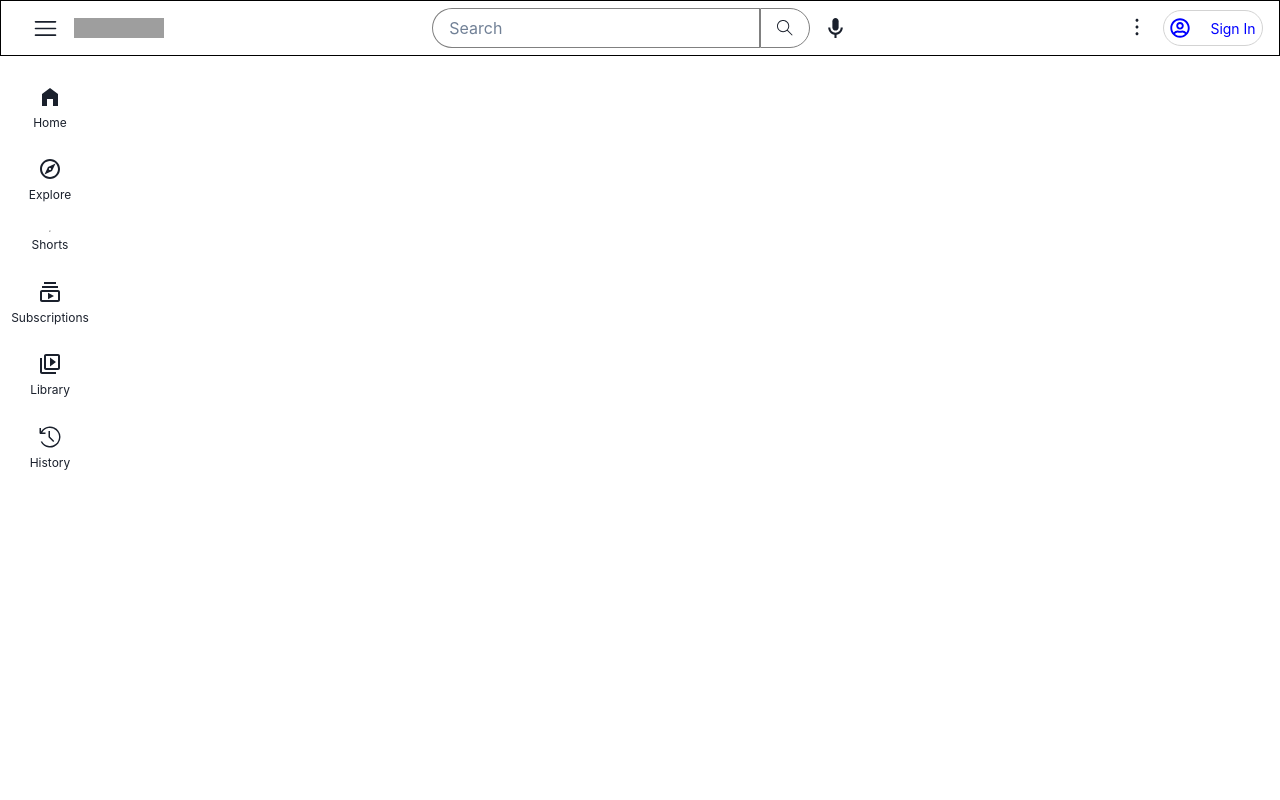
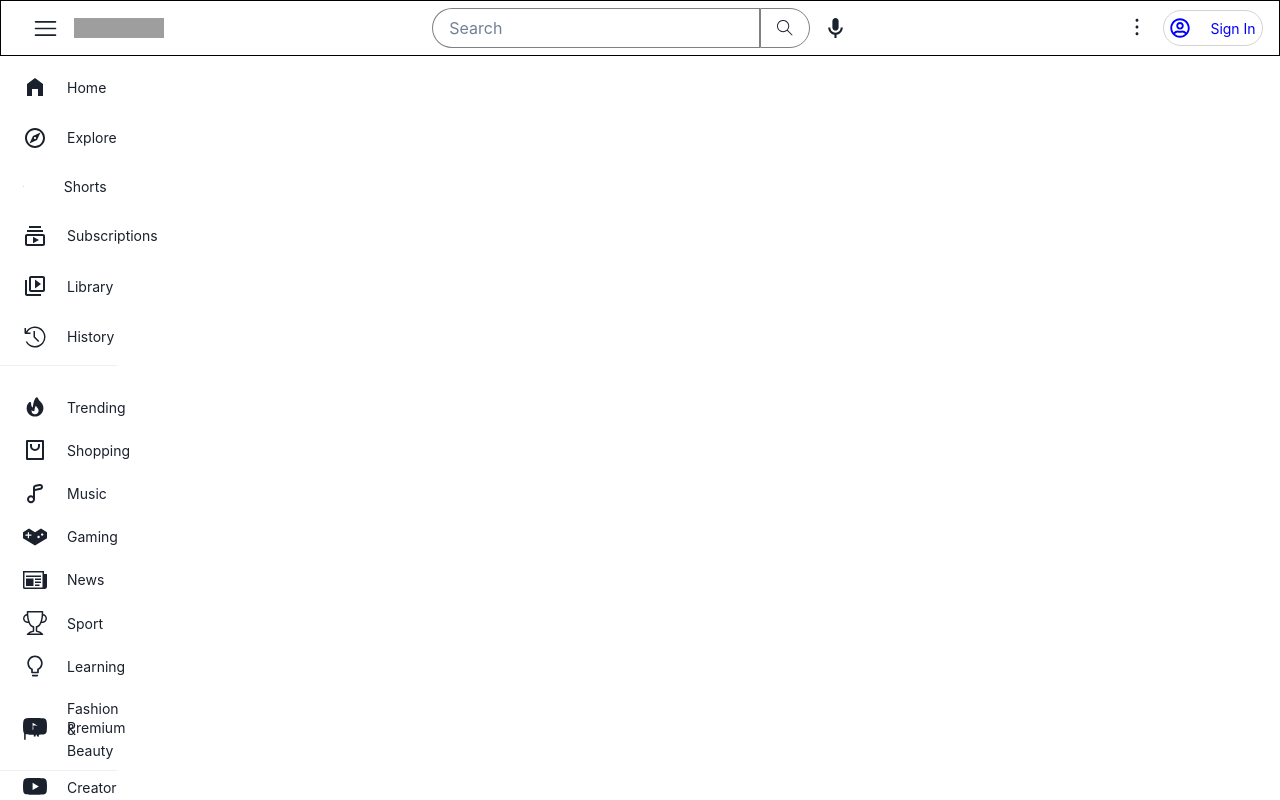
Before and after one commit to guptaanshik1/youtube-clone, a React (Vite) app: page / in a window 1280 px wide. Both pictures are taken after a click on the icon 45 px from the left and 28 px from the top of the page. Shown: the top 800 px of the page. Built offline with nearby package versions, Linux system fonts and the light colour scheme; grey boxes are pictures that could not be loaded.

Commit message:
completed the icons on sidebar

```diff
--- a/src/components/Icon.tsx
+++ b/src/components/Icon.tsx
@@ -6,6 +6,14 @@
   MdOutlineVideoLibrary,
 } from "react-icons/md";
 import { VscHistory } from "react-icons/vsc";
+import { HiFire } from "react-icons/hi";
+import { RiShoppingBag2Line } from "react-icons/ri";
+import { CgMusicNote } from "react-icons/cg";
+import { SiYoutubegaming } from "react-icons/si";
+import { ImNewspaper } from "react-icons/im";
+import { BsTrophy, BsYoutube } from "react-icons/bs";
+import { AiOutlineBulb } from "react-icons/ai";
+import { GiClothesline } from "react-icons/gi";
 import YtShortsIcon from "../icons/YtShortsIcon";
 import { IconProps } from "../types/IconProps";
 
@@ -23,6 +31,32 @@
       return <MdOutlineVideoLibrary {...props} />;
     case "History":
       return <VscHistory {...props} />;
+    case "Trending":
+      return <HiFire {...props} />;
+    case "Shopping":
+      return <RiShoppingBag2Line {...props} />;
+    case "Music":
+      return <CgMusicNote {...props} />;
+    case "Gaming":
+      return <SiYoutubegaming {...props} />;
+    case "News":
+      return <ImNewspaper {...props} />;
+    case "Sport":
+      return <BsTrophy {...props} />;
+    case "Learning":
+      return <AiOutlineBulb {...props} />;
+    case "Fashion & Beauty":
+      return <GiClothesline {...props} />;
+    case "Premium":
+      return <BsYoutube {...props} />;
+    case "Creator":
+      return <BsYoutube {...props} />;
+    case "Music":
+      return <BsYoutube {...props} />;
+    case "Kids":
+      return <BsYoutube {...props} />;
+    case "TV":
+      return <BsYoutube {...props} />;
     default:
       return null;
   }
--- a/src/components/Videos/components/Body/Body.tsx
+++ b/src/components/Videos/components/Body/Body.tsx
@@ -1,12 +1,12 @@
 import React from "react";
+import { useAppSelector } from "../../../../app/hooks";
 import ClosedSidebar from "./Sidebar/ClosedSidebar";
+import OpenedSidebar from "./Sidebar/OpenedSidebar";
 
 const Body = () => {
-  return (
-    <>
-      <ClosedSidebar />
-    </>
-  );
+  const isMenuOpen = useAppSelector((state) => state.sidebar.isOpen);
+
+  return <>{isMenuOpen ? <OpenedSidebar /> : <ClosedSidebar />}</>;
 };
 
 export default Body;
--- a/src/components/Videos/components/Body/Sidebar/OpenedSidebar.tsx
+++ b/src/components/Videos/components/Body/Sidebar/OpenedSidebar.tsx
@@ -1,8 +1,27 @@
-import { Flex } from "@chakra-ui/react";
-import React from "react";
+import { Divider, Flex, Text } from "@chakra-ui/react";
+import {
+  moreFromYtIconNameMap,
+  sidebarExploreIconsNameMap,
+  sidebarIconsNameMap,
+} from "../../../../../utils/sidebarIconsNameMap";
+import Icon from "../../../../Icon";
+import OpenedSidebarCommon from "./OpenedSidebarCommon";
 
 const OpenedSidebar = () => {
-  return <Flex></Flex>;
+  return (
+    <Flex
+      w={"200px"}
+      h={"auto"}
+      overflowY={"scroll"}
+      flexDir={"column"}
+      justifyContent={"space-between"}
+      alignItems={"center"}
+    >
+      <OpenedSidebarCommon iconNameMap={sidebarIconsNameMap} />
+      <OpenedSidebarCommon iconNameMap={sidebarExploreIconsNameMap} />
+      <OpenedSidebarCommon iconNameMap={moreFromYtIconNameMap} />
+    </Flex>
+  );
 };
 
 export default OpenedSidebar;
--- /dev/null
+++ b/src/components/Videos/components/Body/Sidebar/OpenedSidebarCommon.tsx
@@ -0,0 +1,51 @@
+import { Divider, Flex, Text } from "@chakra-ui/react";
+import React from "react";
+import Icon from "../../../../Icon";
+
+interface IProps {
+  iconNameMap: {
+    iconName: string;
+  }[];
+}
+
+const OpenedSidebarCommon = ({ iconNameMap }: IProps) => {
+  return (
+    <Flex
+      flexDir={"column"}
+      height={"40vh"}
+      justifyContent={"space-between"}
+      alignItems={"center"}
+      alignSelf={"flex-start"}
+      p={"0.6em 0"}
+      // border={"1px solid orange"}
+    >
+      {iconNameMap.map((icon, index) => {
+        return (
+          <Flex
+            flexDir={"row"}
+            key={icon.iconName}
+            justifyContent={"space-between"}
+            alignItems={"center"}
+            // border={"1px solid orange"}
+            w={"80%"}
+            ml={"10px"}
+            p={"0.6em 0.4em"}
+            gap={"20px"}
+          >
+            <Flex w={"34px"}>
+              <Icon iconName={icon.iconName} size={"24px"} />
+            </Flex>
+            <Flex w={"40px"}>
+              <Text fontSize={"14px"} mr={"20px"}>
+                {icon.iconName}
+              </Text>
+            </Flex>
+          </Flex>
+        );
+      })}
+      <Divider orientation="horizontal" color={"blue"} />
+    </Flex>
+  );
+};
+
+export default OpenedSidebarCommon;
--- a/src/utils/sidebarIconsNameMap.ts
+++ b/src/utils/sidebarIconsNameMap.ts
@@ -1,7 +1,9 @@
-export const sidebarIconsNameMap: Array<{
+interface sidebar {
   iconName: string;
   auth: "common" | "auth" | "non-auth";
-}> = [
+}
+
+export const sidebarIconsNameMap: sidebar[] = [
   {
     iconName: "Home",
     auth: "common",
@@ -27,3 +29,69 @@
     auth: "common",
   },
 ];
+
+export const sidebarExploreIconsNameMap: sidebar[] = [
+  {
+    iconName: "Trending",
+    auth: "common",
+  },
+  {
+    iconName: "Shopping",
+    auth: "non-auth",
+  },
+  {
+    iconName: "Music",
+    auth: "common",
+  },
+  // {
+  //   iconName: "Movies",
+  //   auth: "common",
+  // },
+  // {
+  //   iconName: "Live",
+  //   auth: "common",
+  // },
+  {
+    iconName: "Gaming",
+    auth: "common",
+  },
+  {
+    iconName: "News",
+    auth: "common",
+  },
+  {
+    iconName: "Sport",
+    auth: "common",
+  },
+  {
+    iconName: "Learning",
+    auth: "common",
+  },
+  {
+    iconName: "Fashion & Beauty",
+    auth: "common",
+  },
+];
+
+export const moreFromYtIconNameMap: sidebar[] = [
+  {
+    iconName: "Premium",
+    auth: "common",
+  },
+  {
+    iconName: "Creator",
+    auth: "common",
+  },
+  {
+    iconName: "Music",
+    auth: "common",
+  },
+  {
+    iconName: "Kids",
+    auth: "common",
+  },
+  {
+    iconName: "TV",
+    auth: "common",
+  },
+];
```
